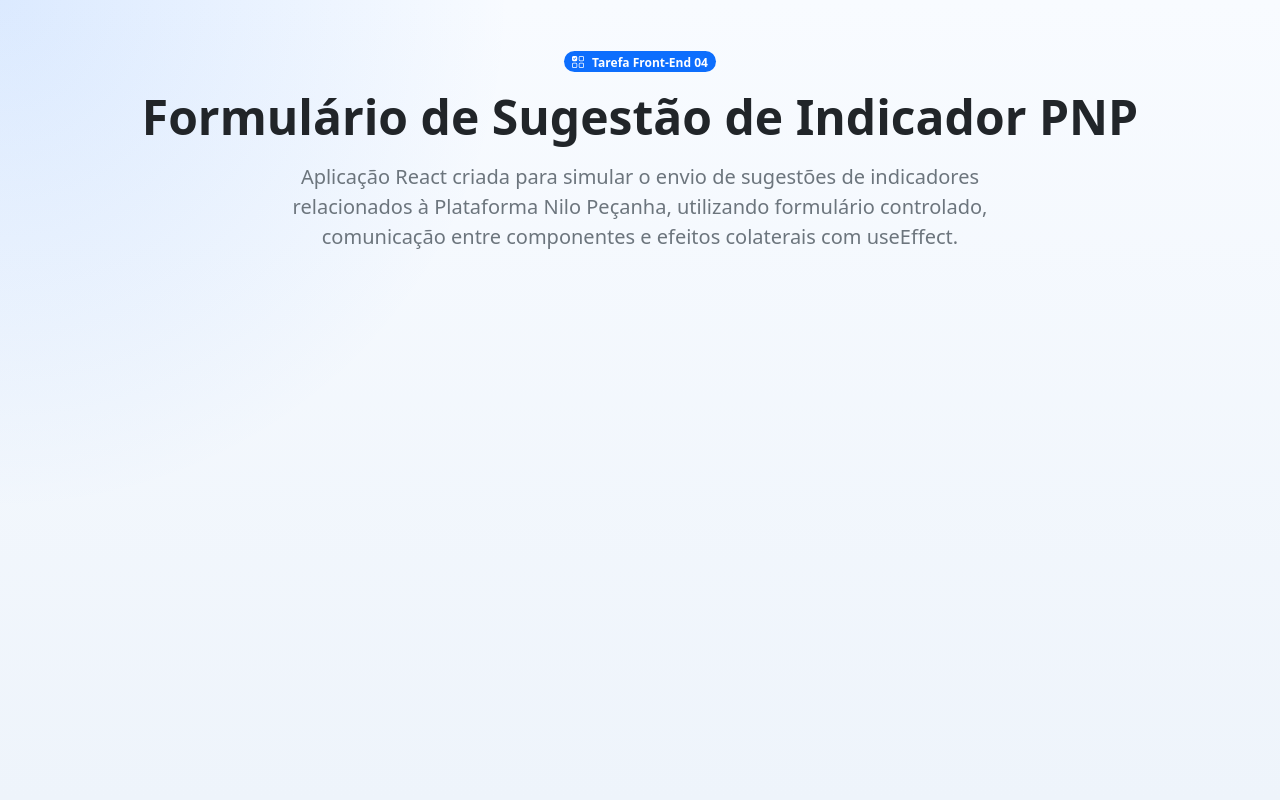
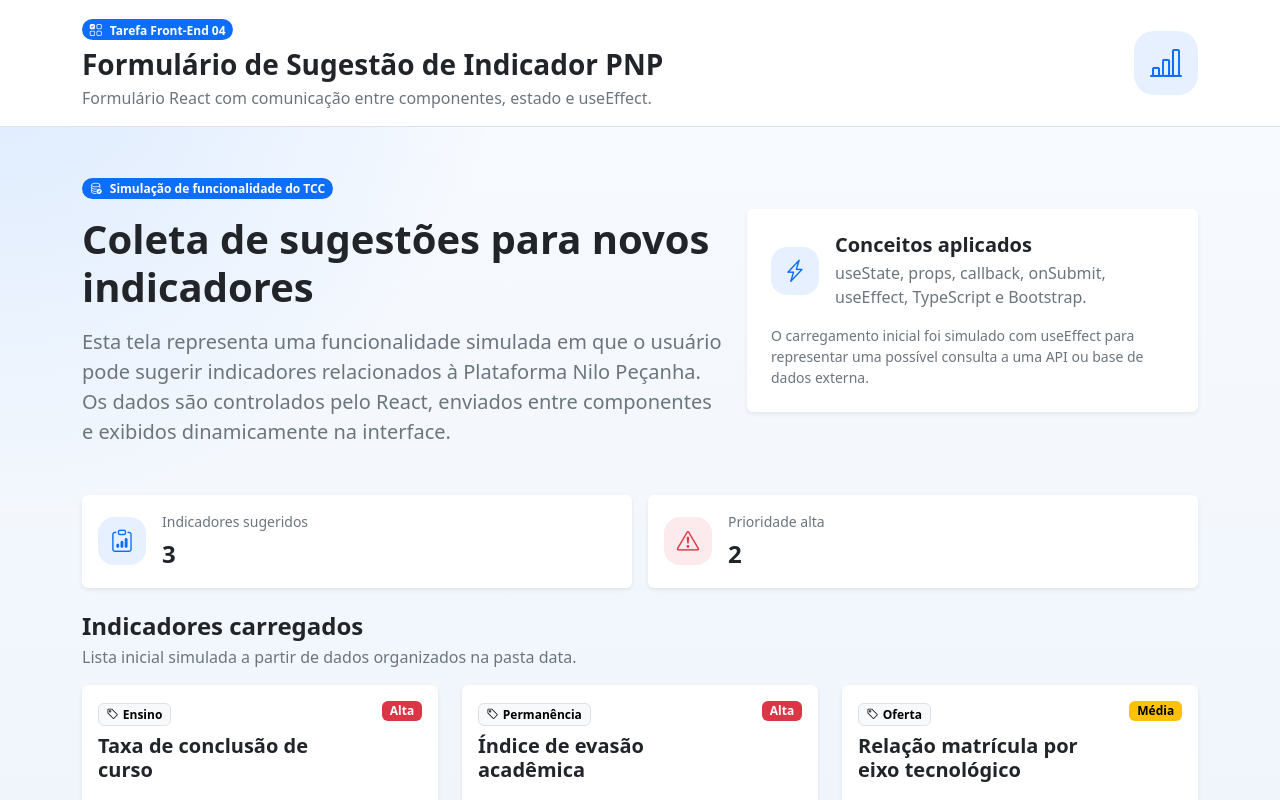
Before and after one commit to gismarb/tarefa-4-frontend-formulario-pnp, a React (Vite) app: page / in a window 1280 px wide. Shown: the top 800 px of the page. Built offline with nearby package versions, Linux system fonts and the light colour scheme.

Commit message:
Integrar componentes e simmular carregamento inicial

```diff
--- a/src/App.css
+++ b/src/App.css
@@ -5,6 +5,64 @@
     linear-gradient(180deg, #f8fbff 0%, #eef4fb 100%);
 }
 
-.app-intro {
-  max-width: 760px;
+.app-header {
+  position: sticky;
+  top: 0;
+  z-index: 10;
 }
+
+.app-header-icon,
+.summary-icon,
+.loading-icon {
+  display: inline-flex;
+  align-items: center;
+  justify-content: center;
+}
+
+.app-header-icon {
+  width: 4rem;
+  height: 4rem;
+  border-radius: 1.25rem;
+  color: #0d6efd;
+  background-color: rgba(13, 110, 253, 0.1);
+  font-size: 2rem;
+}
+
+.summary-icon {
+  width: 3rem;
+  height: 3rem;
+  border-radius: 1rem;
+  color: #0d6efd;
+  background-color: rgba(13, 110, 253, 0.1);
+  font-size: 1.4rem;
+  flex-shrink: 0;
+}
+
+.summary-icon-danger {
+  color: #dc3545;
+  background-color: rgba(220, 53, 69, 0.1);
+}
+
+.loading-card {
+  max-width: 620px;
+}
+
+.loading-icon {
+  width: 4.5rem;
+  height: 4.5rem;
+  border-radius: 1.5rem;
+  color: #0d6efd;
+  background-color: rgba(13, 110, 253, 0.1);
+  font-size: 2.2rem;
+}
+
+.indicador-card {
+  transition:
+    transform 0.2s ease,
+    box-shadow 0.2s ease;
+}
+
+.indicador-card:hover {
+  transform: translateY(-4px);
+  box-shadow: 0 1rem 2rem rgba(15, 23, 42, 0.12) !important;
+}
--- a/src/App.tsx
+++ b/src/App.tsx
@@ -1,26 +1,134 @@
+import { useEffect, useState } from 'react';
+
 import './App.css';
 
+import Footer from './components/Footer';
+import Header from './components/Header';
+import IndicadorCard from './components/IndicadorCard';
+import Loading from './components/Loading';
+import ResumoIndicadores from './components/ResumoIndicadores';
+import { indicadoresIniciais } from './data/indicadoresIniciais';
+import type { Indicador } from './types/Indicador';
+
 function App() {
+  // Aqui mantenho a lista de indicadores no componente principal.
+  // Essa lista será carregada inicialmente por uma simulação de API
+  // e depois também receberá os novos indicadores enviados pelo formulário.
+  const [indicadores, setIndicadores] = useState<Indicador[]>([]);
+
+  // Este estado controla se a aplicação ainda está em carregamento.
+  // Ele permite exibir o componente Loading antes de mostrar o conteúdo principal.
+  const [carregando, setCarregando] = useState(true);
+
+  // Este useEffect simula uma busca inicial de dados.
+  // O array vazio no final indica que esse efeito deve executar apenas uma vez,
+  // logo após a primeira renderização do componente App.
+  useEffect(() => {
+    const temporizador = window.setTimeout(() => {
+      setIndicadores(indicadoresIniciais);
+      setCarregando(false);
+    }, 1200);
+
+    // Esta função de limpeza remove o temporizador caso o componente seja desmontado
+    // antes da simulação terminar. Isso evita efeitos pendentes na aplicação.
+    return () => {
+      window.clearTimeout(temporizador);
+    };
+  }, []);
+
+  // Este segundo useEffect atualiza o título da aba do navegador
+  // sempre que a quantidade de indicadores mudar.
+  // Isso mostra um exemplo de efeito reagindo a uma mudança específica de estado.
+  useEffect(() => {
+    document.title = `${indicadores.length} indicadores | PNP`;
+  }, [indicadores.length]);
+
+  // Enquanto os dados iniciais estão sendo carregados, exibo apenas a tela de loading.
+  if (carregando) {
+    return (
+      <div className="app">
+        <Header />
+        <Loading />
+        <Footer />
+      </div>
+    );
+  }
+
   return (
     <div className="app">
+      <Header />
+
       <main className="container py-5">
-        <section className="text-center">
-          <span className="badge rounded-pill text-bg-primary mb-3">
-            <i className="bi bi-ui-checks-grid me-2"></i>
-            Tarefa Front-End 04
-          </span>
+        <section className="mb-5">
+          <div className="row align-items-center g-4">
+            <div className="col-12 col-lg-7">
+              <span className="badge rounded-pill text-bg-primary mb-3">
+                <i className="bi bi-database-check me-2"></i>
+                Simulação de funcionalidade do TCC
+              </span>
 
-          <h1 className="display-5 fw-bold mb-3">
-            Formulário de Sugestão de Indicador PNP
-          </h1>
+              <h2 className="display-6 fw-bold mb-3">
+                Coleta de sugestões para novos indicadores
+              </h2>
 
-          <p className="lead text-secondary mx-auto app-intro">
-            Aplicação React criada para simular o envio de sugestões de indicadores
-            relacionados à Plataforma Nilo Peçanha, utilizando formulário controlado,
-            comunicação entre componentes e efeitos colaterais com useEffect.
-          </p>
+              <p className="lead text-secondary mb-0">
+                Esta tela representa uma funcionalidade simulada em que o usuário
+                pode sugerir indicadores relacionados à Plataforma Nilo Peçanha.
+                Os dados são controlados pelo React, enviados entre componentes
+                e exibidos dinamicamente na interface.
+              </p>
+            </div>
+
+            <div className="col-12 col-lg-5">
+              <div className="card border-0 shadow-sm">
+                <div className="card-body p-4">
+                  <div className="d-flex align-items-center gap-3 mb-3">
+                    <div className="summary-icon">
+                      <i className="bi bi-lightning-charge"></i>
+                    </div>
+
+                    <div>
+                      <h3 className="h5 fw-bold mb-1">Conceitos aplicados</h3>
+                      <p className="text-secondary mb-0">
+                        useState, props, callback, onSubmit, useEffect,
+                        TypeScript e Bootstrap.
+                      </p>
+                    </div>
+                  </div>
+
+                  <p className="small text-secondary mb-0">
+                    O carregamento inicial foi simulado com useEffect para representar
+                    uma possível consulta a uma API ou base de dados externa.
+                  </p>
+                </div>
+              </div>
+            </div>
+          </div>
+        </section>
+
+        <ResumoIndicadores indicadores={indicadores} />
+
+        <section>
+          <div className="d-flex align-items-center justify-content-between gap-3 mb-3">
+            <div>
+              <h2 className="h4 fw-bold mb-1">Indicadores carregados</h2>
+              <p className="text-secondary mb-0">
+                Lista inicial simulada a partir de dados organizados na pasta data.
+              </p>
+            </div>
+          </div>
+
+          <div className="row g-4">
+            {indicadores.map((indicador) => (
+              <div className="col-12 col-md-6 col-xl-4" key={indicador.id}>
+                <IndicadorCard indicador={indicador} />
+              </div>
+            ))}
+          </div>
         </section>
       </main>
+
+      <Footer />
     </div>
   );
 }
```
